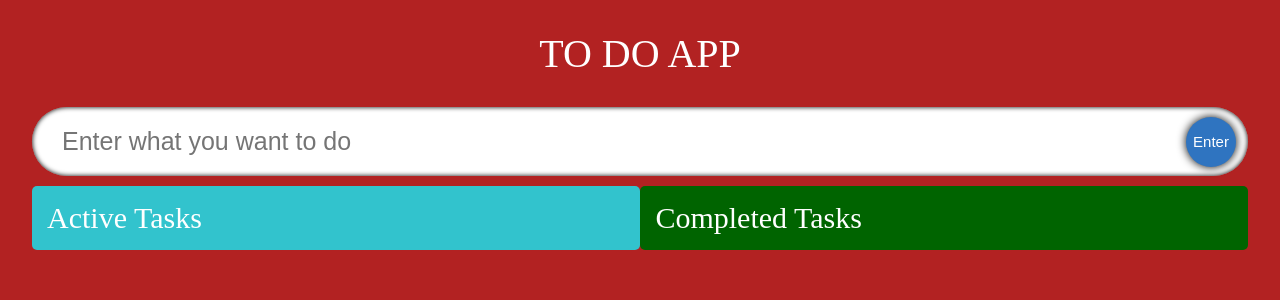
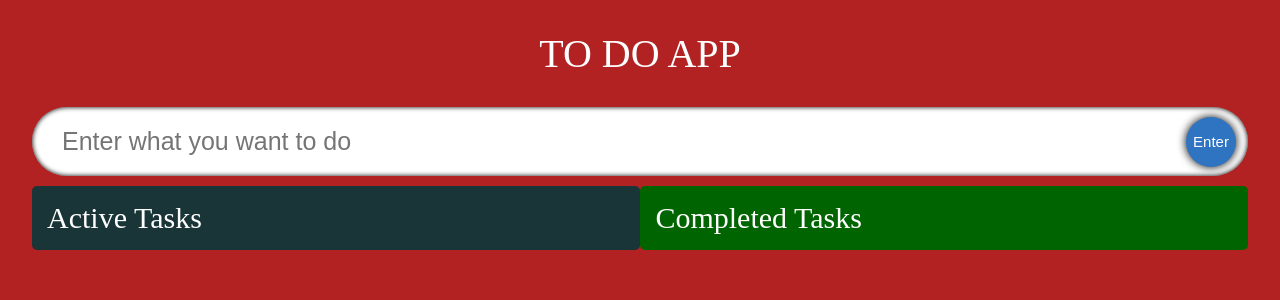
Before and after one commit to pranabcode2023/To-Do-App-11-2023, a React (Create React App) app: page / in a window 1280 px wide. Shown: the top 300 px of the page. Built offline with nearby package versions, Linux system fonts and the light colour scheme.

Commit message:
background color changed

```diff
--- a/src/App.tsx
+++ b/src/App.tsx
@@ -3,7 +3,7 @@ import "./App.css";
 import InputField from "./components/InputField";
 import { Todo } from "./model";
 import TodoList from "./components/TodoList";
-import { DragDropContext } from "react-beautiful-dnd";
+import { DragDropContext, DropResult } from "react-beautiful-dnd";
 
 const App: React.FC = () => {
   const [todo, setTodo] = useState<string>("");
@@ -19,9 +19,44 @@ const App: React.FC = () => {
     }
   };
 
-  console.log(todos);
+  // console.log(todos);
+
+  const onDragEnd = (result: DropResult) => {
+    // console.log(result);
+
+    const { source, destination } = result;
+
+    if (!destination) return;
+
+    if (
+      destination.droppableId === source.droppableId &&
+      destination.index === source.index
+    )
+      return;
+
+    let add,
+      active = todos,
+      complete = completedTodos;
+
+    if (source.droppableId === "droppable-1") {
+      add = active[source.index];
+      active.splice(source.index, 1);
+    } else {
+      add = complete[source.index];
+      complete.splice(source.index, 1);
+    }
+
+    if (destination.droppableId === "droppable-1") {
+      active.splice(destination.index, 0, add);
+    } else {
+      complete.splice(destination.index, 0, add);
+    }
+
+    setTodos(active);
+    setCompletedTodos(complete);
+  };
   return (
-    <DragDropContext onDragEnd={() => {}}>
+    <DragDropContext onDragEnd={onDragEnd}>
       <div className="App">
         <span className="heading">To Do App</span>
         <InputField todo={todo} setTodo={setTodo} handleAdd={handleAdd} />
--- a/src/styles/styles.css
+++ b/src/styles/styles.css
@@ -63,7 +63,7 @@
   width: 47.5%;
   flex-direction: column;
   padding: 15px;
-  background-color: rgb(50, 195, 205);
+  background-color: rgb(26, 53, 55);
   border-radius: 5px;
 }
 .todos__single {
@@ -71,7 +71,8 @@
   border-radius: 5px;
   padding: 20px;
   margin-top: 15px;
-  background-image: url("https://img.freepik.com/free-photo/crumpled-yellow-paper-background-close-up_60487-2390.jpg?size=626&ext=jpg");
+  background-color: white;
+  /* background-image: url("https://img.freepik.com/free-photo/crumpled-yellow-paper-background-close-up_60487-2390.jpg?size=626&ext=jpg"); */
   transition: 0.2s;
 }
 
```
